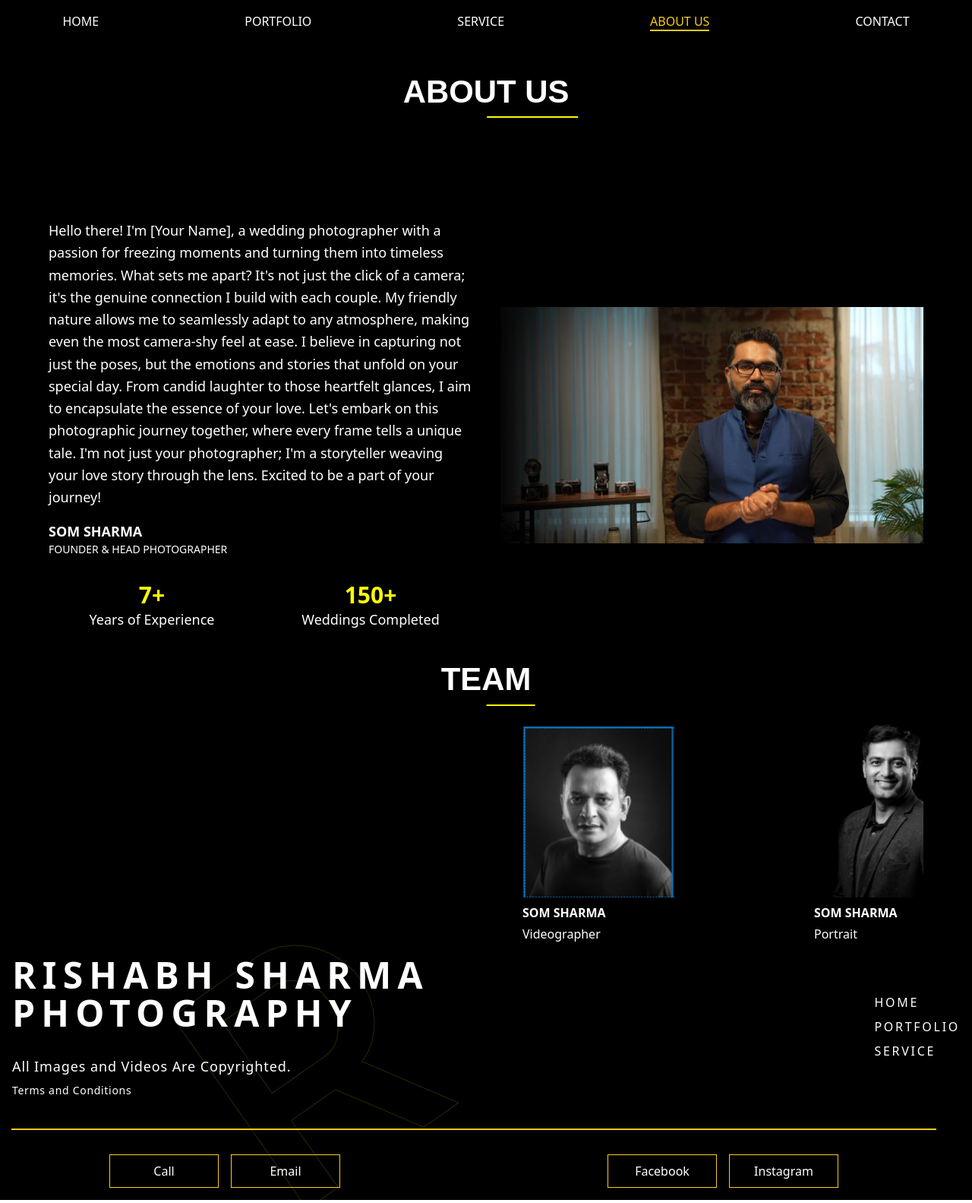
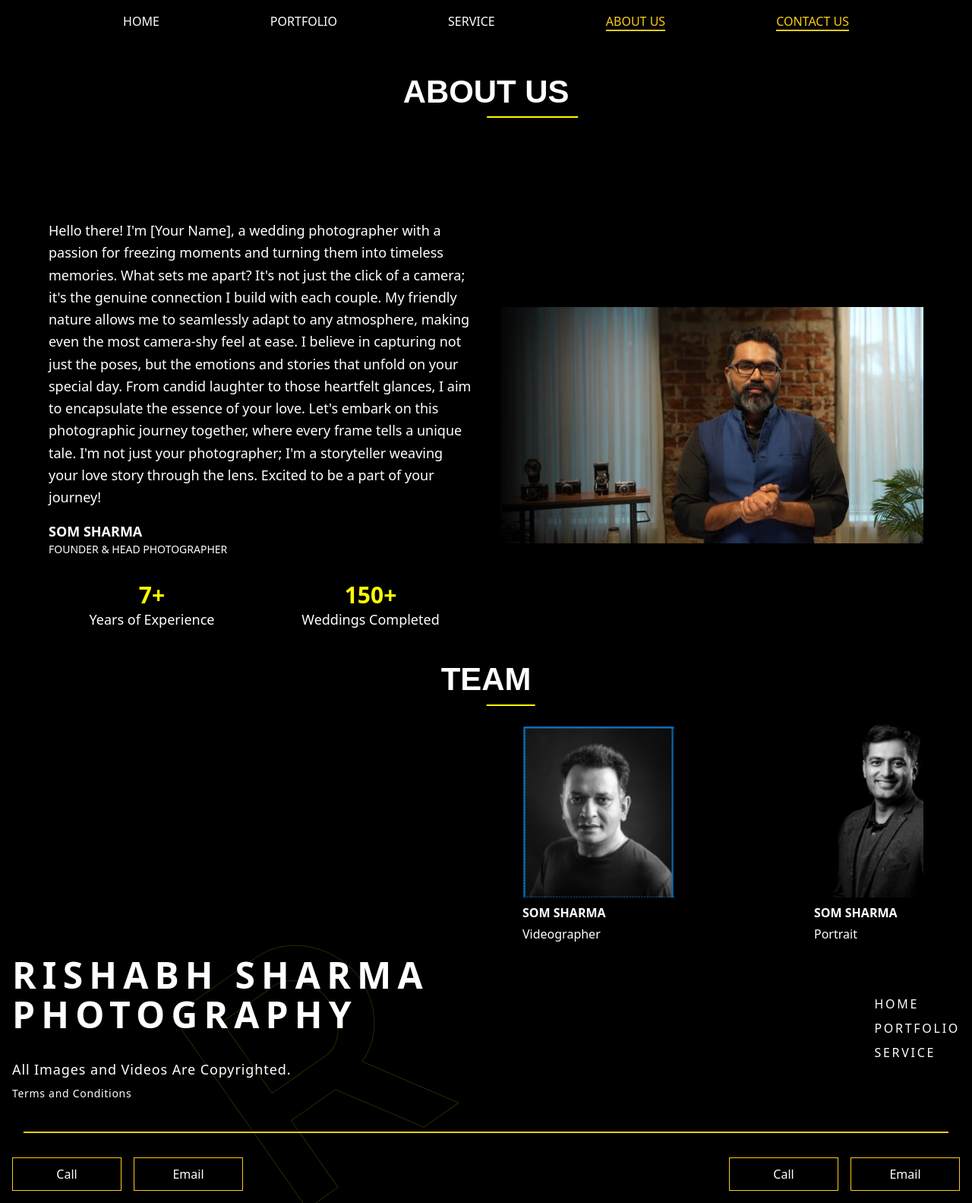
Before and after one commit to Ta-Run/weddingPortoflio, a React (Create React App) app: page /about-us in a window 1280 px wide. Shown: the whole page at 76% size. Built offline with nearby package versions, Linux system fonts and the light colour scheme.

Commit message:
header and footer css updated

```diff
--- /dev/null
+++ b/src/componenets/Footer.css
@@ -0,0 +1,8 @@
+
+
+@media (max-width: 576px) {
+   .footerName
+   {
+    font-size: 2rem !important;
+   }
+  }
--- a/src/componenets/Header.css
+++ b/src/componenets/Header.css
@@ -104,3 +104,23 @@
       /* Additional adjustments for very small screens can be made here */
     }
   }
+
+  /* RR CSS */
+
+  .navbarMobileMenu
+  {
+    width: 90% !important;
+    text-align: center;
+    background: radial-gradient(circle at 10% 20%, rgb(0, 0, 0) 0%, rgb(64, 64, 64) 90.2%) !important;
+  }
+
+  .navbarMenuList
+  {
+    display: flex;
+    justify-content: space-evenly;
+  }
+
+  .hamburgeBtn
+  {
+    margin-left: auto;
+  }
--- a/src/componenets/footer.jsx
+++ b/src/componenets/footer.jsx
@@ -1,6 +1,8 @@
 import React, { forwardRef } from "react";
 import { useNavigate, useLocation } from "react-router-dom"; // Import useLocation to get current path
 import image from "../assests/ccc128.jpg"; // Adjust the path if needed
+import './Footer.css'
+
 
 const Footer = forwardRef((props, ref) => {
   const navigate = useNavigate(); // Hook to navigate
@@ -45,15 +47,13 @@ const Footer = forwardRef((props, ref) => {
       </div>
 
       {/* Footer Content */}
-      <div className="relative z-10 container mx-auto p-4 flex flex-col md:flex-row  items-center text-center md:text-left">
+      <div className="relative z-10 w-ful mx-auto p-4 flex flex-col md:flex-row  items-center text-center md:text-left">
         {/* Left Section */}
         <div className=" w-full md:w-auto  flex-auto">
-          <h1 className="font-bold text-5xl leading-[52px] tracking-[0.17em]">
-            RISHABH SHARMA
+          <h1 className="font-bold text-5xl leading-[52px] tracking-[0.17em] footerName">
+            RISHABH SHARMA <br/> PHOTOGRAPHY
           </h1>
-          <h2 className="font-bold text-4xl md:text-5xl leading-[52px] tracking-[0.17em] mb-4">
-            PHOTOGRAPHY
-          </h2>
+
           <p className="text-lg mt-8 tracking-[0.05em] opacity-100">
             All Images and Videos Are Copyrighted.
           </p>
@@ -81,13 +81,13 @@ const Footer = forwardRef((props, ref) => {
 
       {/* Centered Yellow Line */}
       <div className="relative z-20 flex justify-center mt-4">
-        <div className="border-t-2 border-yellow-400 w-[1218px] mt-2 mx-auto md:mx-0 md:mr-8"></div>
+        <div className="border-t-2 border-yellow-400 w-[1218px] mt-2 mx-auto md:mx-0"></div>
       </div>
 
       {/* Buttons Layout Below the Yellow Line */}
-      <div className="relative z-10 container mx-auto p-4 flex flex-col sm:flex-row justify-between mt-4">
+      <div className="relative z-10 w-full mx-auto p-4 flex flex-col sm:flex-row justify-between mt-4">
         {/* Call and Email Buttons */}
-        <div className="flex space-x-4 ml-0 sm:ml-32 mb-4 sm:mb-0 justify-center sm:justify-start">
+        <div className="flex space-x-4 ml-0 mb-4 sm:mb-0 justify-center sm:justify-start">
           <a href="tel:+1234567890">
             <button className="border border-yellow-400 text-white hover:bg-yellow-500 hover:text-black transition-colors duration-300 w-36 h-11">
               Call
@@ -104,24 +104,20 @@ const Footer = forwardRef((props, ref) => {
           </a>
         </div>
 
-        {/* Social Media Buttons */}
-        <div className="flex space-x-4 mr-0 sm:mr-40 justify-center sm:justify-start">
+
+        <div className="flex space-x-4 mr-0 justify-center sm:justify-start">
+        <a href="tel:+1234567890">
+        <button className="border border-yellow-400 text-white hover:bg-yellow-500 hover:text-black transition-colors duration-300 w-36 h-11">
+          Call
+        </button>
+      </a>
       <a
-            href="https://www.facebook.com/"
+        href="https://www.mail.com/login/"
         target="_blank"
         rel="noopener noreferrer"
       >
         <button className="border border-yellow-400 text-white hover:bg-yellow-500 hover:text-black transition-colors duration-300 w-36 h-11">
-              Facebook
-            </button>
-          </a>
-          <a
-            href="https://www.instagram.com/"
-            target="_blank"
-            rel="noopener noreferrer"
-          >
-            <button className="border border-yellow-400 text-white hover:bg-yellow-500 hover:text-black transition-colors duration-300 w-36 h-11">
-              Instagram
+          Email
         </button>
       </a>
         </div>
--- a/src/componenets/header.jsx
+++ b/src/componenets/header.jsx
@@ -1,6 +1,6 @@
 import React, { useState, useEffect, useRef } from "react";
 import { NavLink } from "react-router-dom";
-
+import './Header.css'
 const Header = ({ footerRef }) => {
   const [activeLink, setActiveLink] = useState("");
   const [isMobileMenuOpen, setIsMobileMenuOpen] = useState(false);
@@ -33,89 +33,102 @@ const Header = ({ footerRef }) => {
     { name: "PORTFOLIO", path: "/portfolio" },
     { name: "SERVICE", path: "/service" },
     { name: "ABOUT US", path: "/about-us" },
+    { name: "CONTACT US", path: "/about-us" },
+
   ];
 
   return (
-    <header className="absolute top-0 left-0 right-0 bg-transparent text-white py-4 z-50">
-      <nav className="container mx-auto px-6 lg:px-8 flex items-center justify-between">
-        {/* Desktop Navbar Links */}
-        <ul className="hidden lg:flex flex-row items-center gap-4 lg:gap-[12rem] mx-auto">
+
+    <header className="fixed top-0 left-0 w-full z-50 bg-transparent text-white">
+      <nav className="w-full mx-auto px-6 lg:px-12 py-4 flex justify-between items-center">
+        {/* Brand/Logo */}
+
+
+        {/* Desktop Menu */}
+        <ul className="w-full navbarMenuList hidden md:flex space-x-8">
           {navLinks.map(({ name, path }) => (
             <li key={name}>
               <NavLink
                 to={path}
                 className={({ isActive }) =>
-                  `hover:text-gray-300 transition-all duration-300 ${isActive || activeLink === name.toLowerCase() ? "text-yellow-400 border-b-2 border-yellow-400" : ""}`
+                  `transition-all duration-300 ${
+                    isActive ? "text-yellow-400 border-b-2 border-yellow-400" : ""
+                  } hover:text-gray-300`
                 }
-                onClick={() => setActiveLink(name.toLowerCase())}
               >
                 {name}
               </NavLink>
             </li>
           ))}
-          <li>
+        </ul>
+
+        {/* Hamburger Menu Button */}
         <button
-              onClick={handleScrollToFooter}
-              className={`hover:text-gray-300 transition-all duration-300 ${activeLink === "contact" ? "text-yellow-400 border-b-2 border-yellow-400" : ""}`}
+          className="block md:hidden text-3xl focus:outline-none hamburgeBtn"
+          onClick={() => setIsMobileMenuOpen(!isMobileMenuOpen)}
         >
-              CONTACT
-            </button>
-          </li>
-        </ul>
-        <div className="lg:hidden mb-2 mt-8 mr-12 flex justify-end">
-          <button onClick={toggleMobileMenu} className="focus:outline-none text-4xl">
-            <span className="text-white rig">
           {isMobileMenuOpen ? (
-                <svg xmlns="http://www.w3.org/2000/svg" className="h-8 w-8 ml-[265px] -mt-[31px] md:ml-[200px] md:-mt-[20px] lg:ml-[250px] lg:-mt-[25px]" fill="none" viewBox="0 0 24 24" stroke="currentColor" strokeWidth="2.5">
-                  <path strokeLinecap="round" strokeLinejoin="round" d="M6 18L18 6M6 6l12 12" />
+            <svg
+              xmlns="http://www.w3.org/2000/svg"
+              className="h-6 w-6"
+              fill="none"
+              viewBox="0 0 24 24"
+              stroke="currentColor"
+              strokeWidth="2"
+            >
+              <path
+                strokeLinecap="round"
+                strokeLinejoin="round"
+                d="M6 18L18 6M6 6l12 12"
+              />
             </svg>
           ) : (
-                <svg xmlns="http://www.w3.org/2000/svg" className="h-8 w-8 ml-[265px] -mt-[31px] md:ml-[200px] md:-mt-[20px] lg:ml-[250px] lg:-mt-[25px]" fill="none" viewBox="0 0 24 24" stroke="currentColor" strokeWidth="2.5">
-                  <path strokeLinecap="round" strokeLinejoin="round" d="M4 6h16M4 12h16m-7 6h7" />
+            <svg
+              xmlns="http://www.w3.org/2000/svg"
+              className="h-6 w-6"
+              fill="none"
+              viewBox="0 0 24 24"
+              stroke="currentColor"
+              strokeWidth="2"
+            >
+              <path
+                strokeLinecap="round"
+                strokeLinejoin="round"
+                d="M4 6h16M4 12h16m-7 6h7"
+              />
             </svg>
           )}
-            </span>
         </button>
-        </div>
-
-
 
         {/* Mobile Menu */}
-        <ul
-          ref={mobileMenuRef}
-          className={`flex flex-col items-center justify-center gap-[3rem] transition-all duration-500 ease-in-out fixed top-12 right-0 bg-black w-48 h-[440px] p-4 rounded-lg shadow-lg ${isMobileMenuOpen ? "block" : "hidden"
-            } lg:hidden`}
+        <div
+          className={`${
+            isMobileMenuOpen ? "block" : "hidden"
+          } navbarMobileMenu absolute top-16 right-6 bg-black bg-opacity-90 rounded-lg shadow-lg p-6 w-48 md:hidden`}
         >
+          <ul className="flex flex-col space-y-4">
             {navLinks.map(({ name, path }) => (
               <li key={name}>
                 <NavLink
                   to={path}
                   className={({ isActive }) =>
-                  `hover:text-gray-300 transition-all duration-300 ${isActive || activeLink === name.toLowerCase() ? "text-yellow-400 border-b-2 border-yellow-400" : ""}`
+                    `transition-all duration-300 ${
+                      isActive
+                        ? "text-yellow-400 border-b-2 border-yellow-400"
+                        : ""
+                    } hover:text-gray-300`
                   }
-                onClick={() => {
-                  setActiveLink(name.toLowerCase());
-                  setIsMobileMenuOpen(false);
-                }}
+                  onClick={() => setIsMobileMenuOpen(false)}
                 >
                   {name}
                 </NavLink>
               </li>
             ))}
-          <li>
-            <button
-              onClick={() => {
-                handleScrollToFooter();
-                setIsMobileMenuOpen(false);
-              }}
-              className={`hover:text-gray-300 transition-all duration-300 ${activeLink === "contact" ? "text-yellow-400 border-b-2 border-yellow-400" : ""}`}
-            >
-              CONTACT
-            </button>
-          </li>
           </ul>
+        </div>
       </nav>
     </header>
+
   );
 };
 
```
Lines whose indentation alone changed are shown as unchanged.
